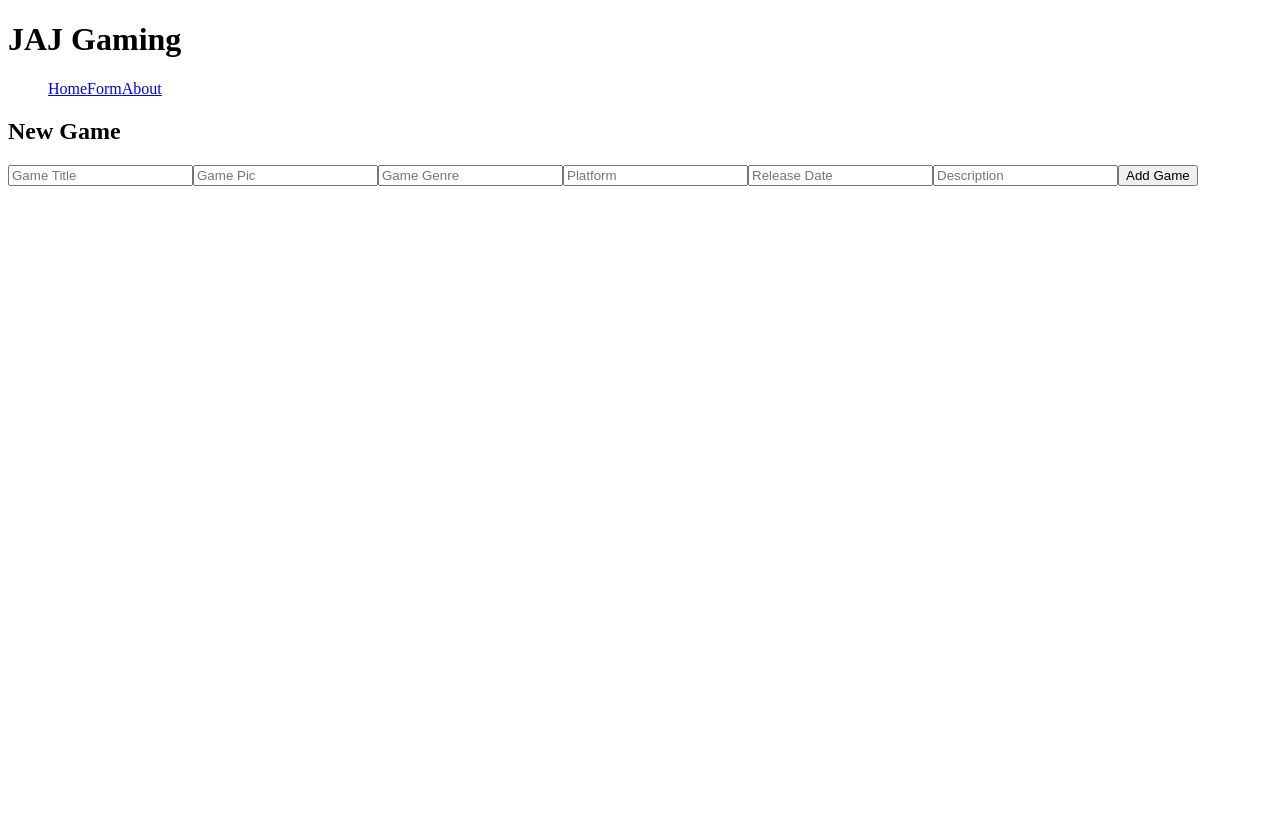
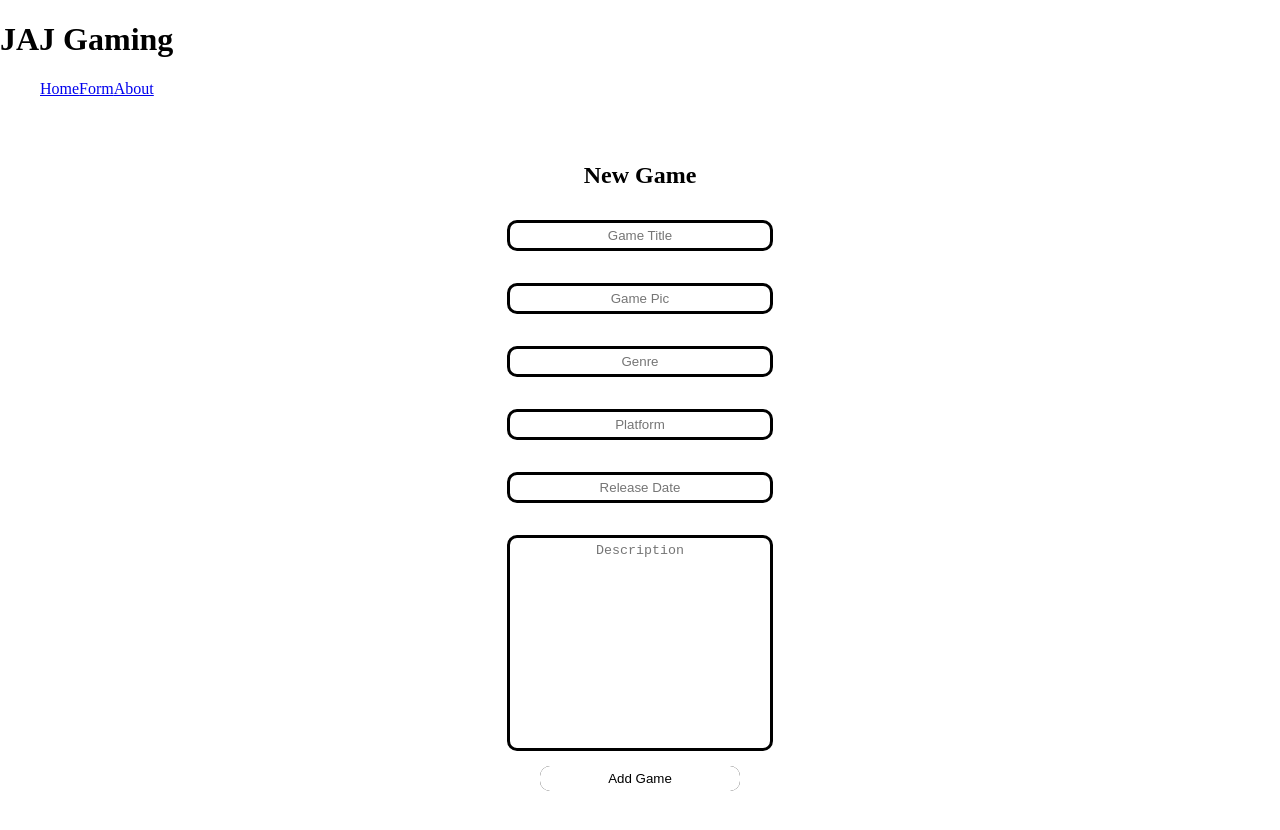
Before and after one commit to Aleviticus/Phase-2-Project, a React (Vite) app: page /form in a window 1280 px wide. Shown: the top 830 px of the page. Before the commit the page ends 800 px from the top, so only its background shows below. Built offline with nearby package versions, Linux system fonts and the light colour scheme; data requests are answered from the project's data file.

Commit message:
Form changes

```diff
--- a/src/App.jsx
+++ b/src/App.jsx
@@ -2,6 +2,7 @@ import { useState, useEffect } from 'react'
 import Navbar from './Navbar'
 import Title from './Title'
 import { Outlet } from 'react-router-dom'
+import './css/NewGameForm.css'
 
 function App() {
 
@@ -11,7 +12,11 @@ function App() {
      fetch('http://localhost:3000/video-games')
         .then(res => res.json())
         .then(data => setVideoGames(data))
-    },   [])
+    }, [])
+
+    function updateGames(newGame) {
+      setVideoGames([...videoGames, newGame])
+    }
 
 
 
@@ -19,7 +24,7 @@ function App() {
       <div>
         <Title />
         <Navbar />
-        <Outlet  context={{videoGames, setVideoGames}}/>
+        <Outlet  context={{videoGames, setVideoGames, updateGames}}/>
       </div>
     )
   }
--- a/src/NewGameForm.jsx
+++ b/src/NewGameForm.jsx
@@ -1,27 +1,39 @@
 import {useState} from "react";
+import { useOutletContext } from "react-router-dom";
 
 function NewGameForm() {
+    const {updateGames, videoGames, setVideoGames} = useOutletContext();
 
-    const [name, setName] = useState("")
-    const [genre, setGenre] = useState("")
-    const [image, setImage] = useState("")
-    const [date, setDate] = useState("")
-    const [platform, setPlatform] = useState("")
-    const [about, setAbout] = useState("")
+    const [formValues, setFormValues] = useState({
+        name: "",
+        genre: "",
+        image: "",
+        release: "",
+        platform: "",
+        about: ""
+    })
 
     function handleSubmit(e) {
         e.preventDefault();
-        let newGame = {name, image, genre, platform, date, about};
+        setVideoGames([...videoGames, formValues]);
+        setFormValues({
+            name: "",
+            genre: "",
+            image: "",
+            release: "",
+            platform: "",
+            about: ""
+        })
 
-        fetch("", {
+        fetch("http://localhost:3000/video-games", {
             method:"POST",
             headers: {
                 "content-type": "Application/json",
             },
-            body: JSON.stringify(newGame),
+            body: JSON.stringify(formValues),
         })
         .then((res) => res.json())
-        .then((data) => (data))
+        .then((data) => updateGames(data))
     }
 
     return (
@@ -32,45 +44,58 @@ function NewGameForm() {
                     type="text"
                     name="name"
                     placeholder="Game Title"
-                    value={name}
-                    onChange={(e) => {setName(e.target.value)}}
+                    value={formValues.name}
+                    onChange={(e) =>
+                        setFormValues({...formValues, name: e.target.value})
+                    }
                 />
                 <input
                     type="text"
                     name="image"
                     placeholder="Game Pic"
-                    value={image}
-                    onChange={(e) => {setImage(e.target.value)}}
+                    value={formValues.image}
+                    onChange={(e) =>
+                        setFormValues({...formValues, image: e.target.value})
+                }
                 />
                 <input
                     type="text"
                     name="genre"
-                    placeholder="Game Genre"
-                    value={genre}
-                    onChange={(e) => {setGenre(e.target.value)}}
+                    placeholder="Genre"
+                    value={formValues.genre}
+                    onChange={(e) =>
+                        setFormValues({...formValues, genre: e.target.value})
+                }
                 />
                 <input
                     type="text"
                     name="platform"
                     placeholder="Platform"
-                    value={platform}
-                    onChange={(e) => {setPlatform(e.target.value)}}
+                    value={formValues.platform}
+                    onChange={(e) =>
+                        setFormValues({...formValues, platform: e.target.value})
+                }
                 />
                 <input
                     type="text"
                     name="date"
                     placeholder="Release Date"
-                    value={date}
-                    onChange={(e) => {setDate(e.target.value)}}
+                    value={formValues.release}
+                    onChange={(e) =>
+                        setFormValues({...formValues, date: e.target.value})
+                }
                 />
-                <input
+                <textarea
                     type="text"
                     name="about"
                     placeholder="Description"
-                    value={about}
-                    onChange={(e) => {setAbout(e.target.value)}}
+
+                    value={formValues.about}
+                    onChange={(e) =>
+                        setFormValues({...formValues, about: e.target.value})
+                }
                 />
-                <button type="submit">Add Game</button>
+                <button id="create" type="submit">Add Game</button>
             </form>
         </div>
     )
--- a/src/css/NewGameForm.css
+++ b/src/css/NewGameForm.css
@@ -0,0 +1,104 @@
+.new-game-form {
+    padding: 1rem;
+    margin: 1rem;
+    height: 675px;
+    background-image: url(https://images.cointelegraph.com/cdn-cgi/image/format=auto,onerror=redirect,quality=90,width=1434/https://s3.cointelegraph.com/uploads/2023-04/07f9eded-4ec7-4c9e-b753-3ea9b9754b77.jpg);
+    background-position: center;
+    background-repeat: no-repeat;
+    display: flex;
+    flex-direction: column;
+}
+
+
+.new-game-form h2 {
+    align-self: center;
+    line-height: 50px;
+
+}
+
+.new-game-form form {
+    display: flex;
+    flex-direction: column;
+    align-self: center;
+}
+
+.new-game-form input {
+    text-align: center;
+    margin-bottom: 2rem;
+    flex: 1;
+    width: 250px;
+    border: 3px solid black;
+    border-radius: 10px;
+    padding: 5px;
+}
+
+textarea {
+    height: 200px;
+    resize: none;
+    border-radius: 10px;
+    border: 3px solid black;
+    padding: 5px;
+    text-align: center;
+}
+
+
+#create {
+    width: 200px;
+    height: 25px;
+    border: none;
+    outline: none;
+    color: black;
+    background: black;
+    cursor: pointer;
+    position: relative;
+    z-index: 0;
+    border-radius: 10px;
+    align-self: center;
+    margin-top: 15px;
+  }
+
+  #create:before {
+    content: '';
+    background: linear-gradient(90deg, white, black);
+    position: absolute;
+    top: -2px;
+    left: -2px;
+    background-size: 400%;
+    z-index: -1;
+    width: calc(100% + 4px);
+    height: calc(100% + 4px);
+    animation: glowing 30s linear infinite;
+    opacity: 0;
+    transition: opacity .1s ease-in-out;
+    border-radius: 10px;
+  }
+
+  #create:active {
+    color: black
+  }
+
+  #create:active:after {
+    background: transparent
+  }
+
+  #create:hover:before {
+    opacity: 1
+  }
+
+  #create:after {
+    z-index: -1;
+    content: '';
+    position: absolute;
+    width: 100%;
+    height: 100%;
+    background: white;
+    left: 0;
+    top: 0;
+    border-radius: 10px;
+  }
+
+  @keyframes glowing {
+    0% { background-position: 0 0; }
+    50% { background-position: 400% 0;}
+    100% { background-position: 0 0; }
+  }
--- a/src/css/index.css
+++ b/src/css/index.css
@@ -66,3 +66,6 @@ button:focus-visible {
     background-color: #f9f9f9;
   }
 } */
+html, body{
+  margin: 0px;
+}
```
Also changed, not shown: db.json (+9 -9 lines).
